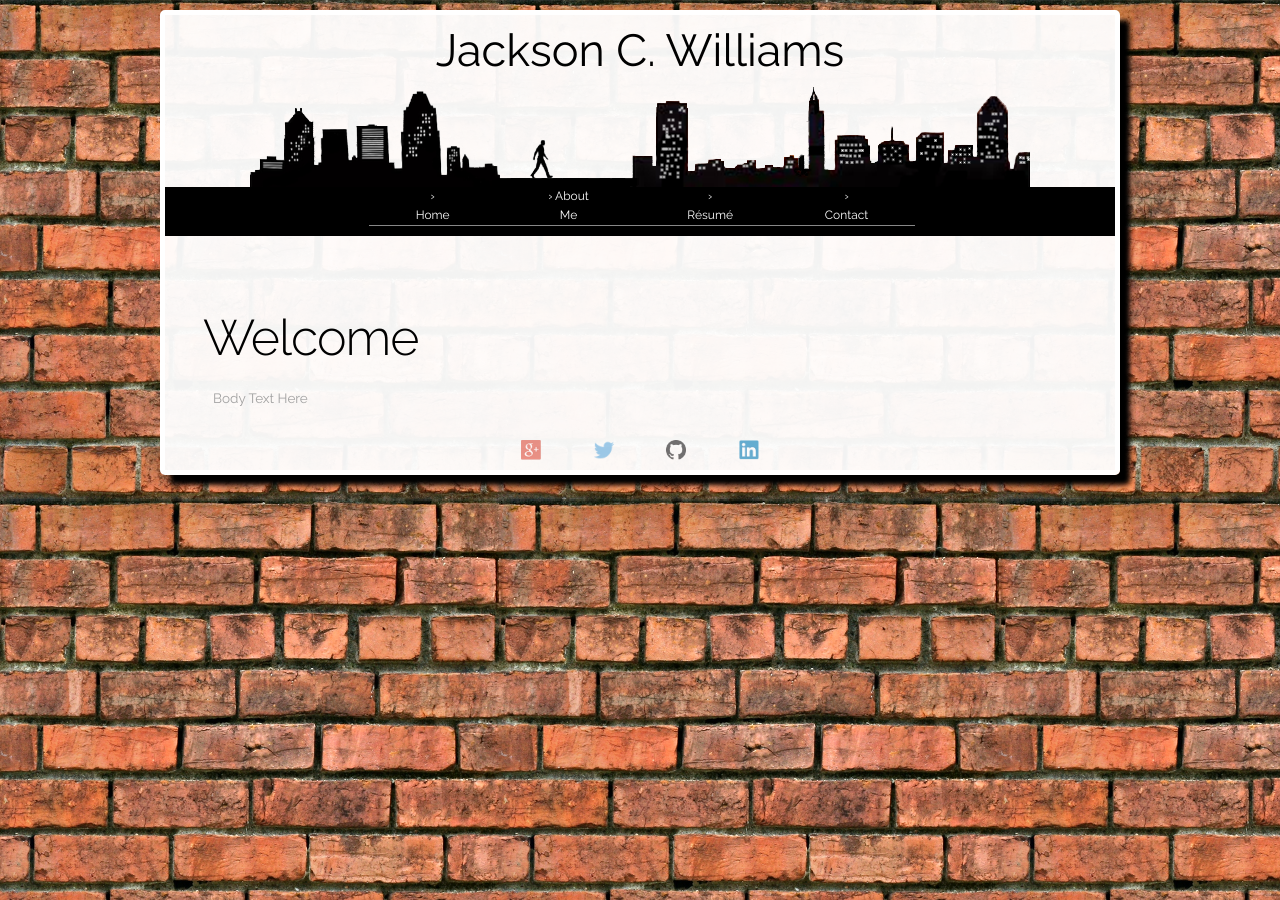
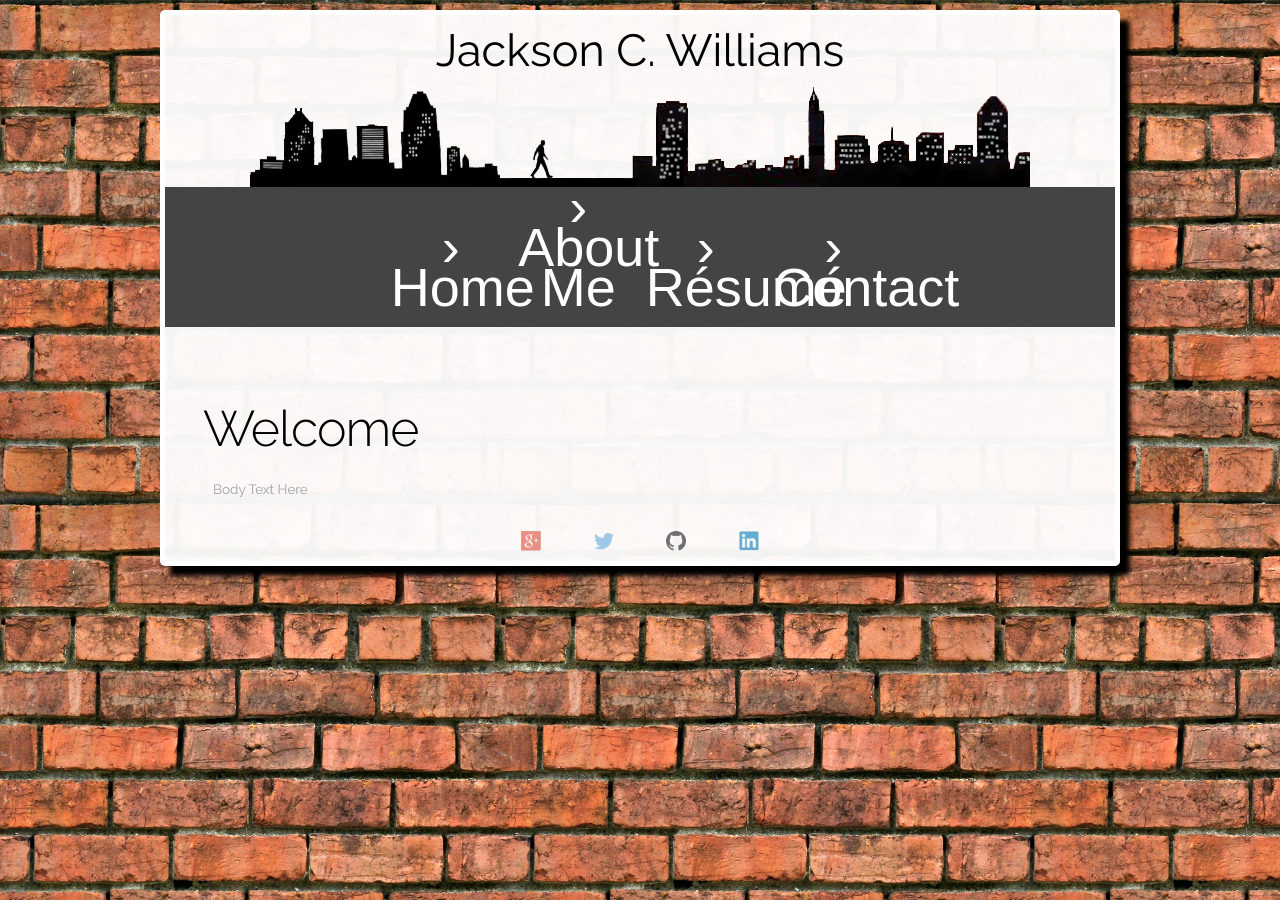
Before and after one commit to jacksoncwilliams/jackson-erin, a Jekyll site: the page built from fleektryout.html, in a window 1280 px wide. Built offline with Jekyll 4.4.1, drawn with Linux system fonts in a browser that asks for light colours.

Commit message:
Update layout.css

```diff
--- a/css/layout.css
+++ b/css/layout.css
@@ -135,50 +135,48 @@ text-align: center;
 
 
 .nav ul {
-  font-size: 12px;
   list-style: none;
-  background-color: #000000;
+  background-color: #444;
   text-align: center;
   padding: 0;
   margin: 0;
- padding-left: 5%;
-padding-right: 5%;
 }
 .nav li {
-  font-size: 12px;
-  line-height: auto;
-  height: auto;
+  font-family: 'Oswald', sans-serif;
+  font-size: 1.2em;
+  line-height: 40px;
+  height: 40px;
   border-bottom: 1px solid #888;
-  padding-left: 5%;
-padding-right: 5%;
 }
 
 .nav a {
-  font-size: 12px;
   text-decoration: none;
-  color: #ffffff;
+  color: #fff;
   display: block;
   transition: .3s background-color;
-  padding-left: 5%;
-padding-right: 5%;
 }
 
 .nav a:hover {
   background-color: #005f5f;
-
 }
 
 .nav a.active {
-  background-color: #ffffff;
-  color: #000000;
+  background-color: #fff;
+  color: #444;
   cursor: default;
-  font-size: 12px;
 }
 
-.nav li {
+@media screen and (min-width: 600px) {
+  .nav li {
+    width: 120px;
+    border-bottom: none;
+    height: 40px;
+    line-height: 40px;
+    font-size: 1.2em;
+  }
+
+  /* Option 1 - Display Inline */
+  .nav li {
     display: inline-block;
     margin-right: -4px;
-    font-size: 12px;
-    padding-left: 5%;
-padding-right: 5%;
   }
```
